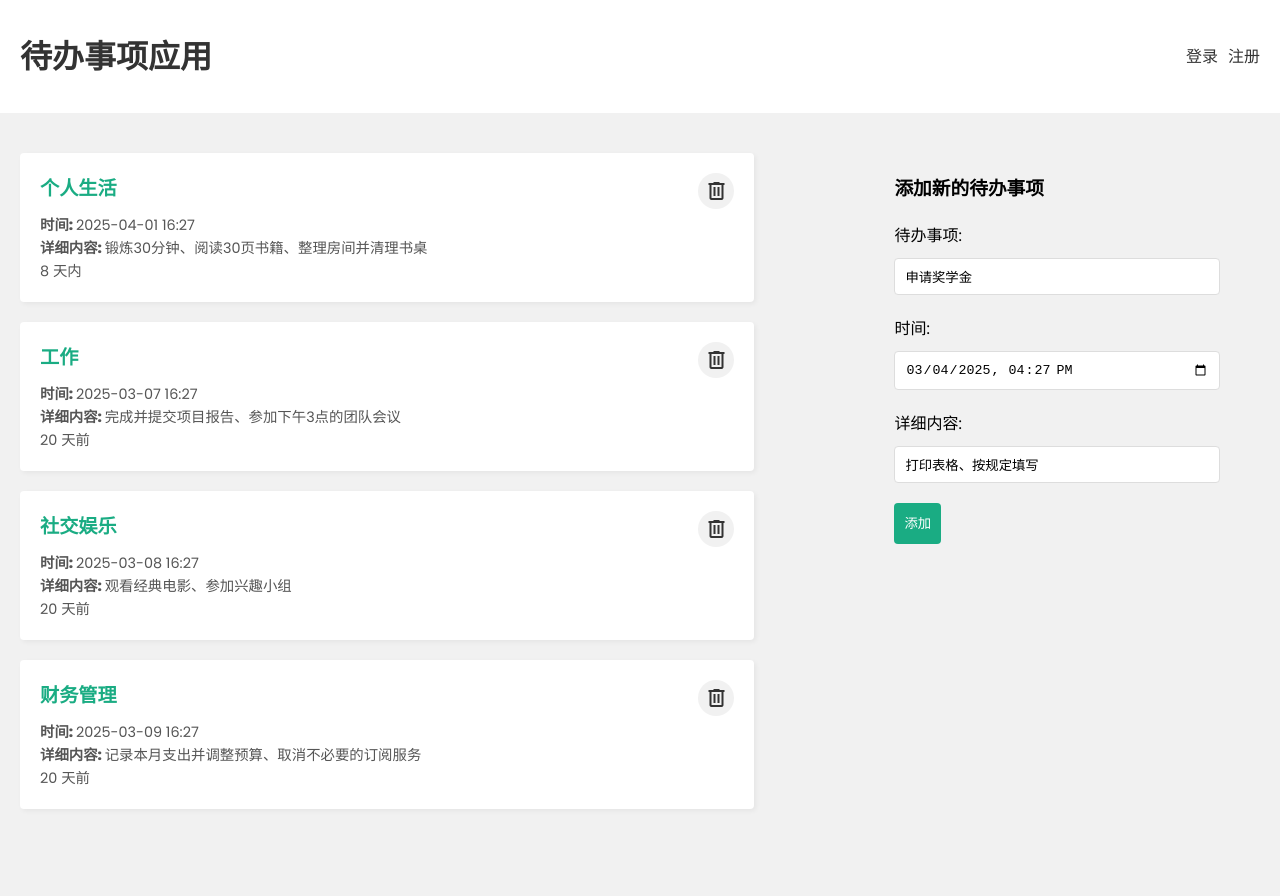
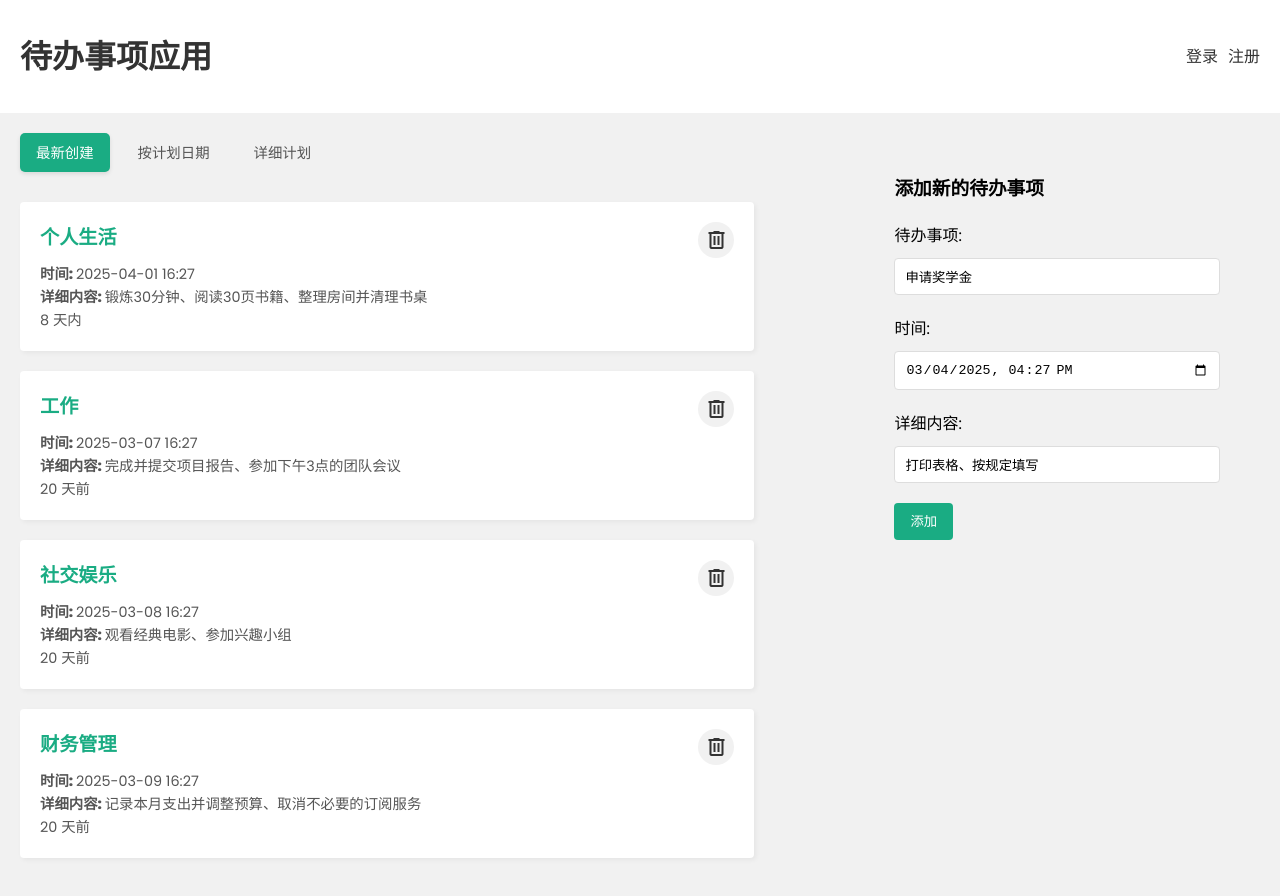
Before and after one commit to 409915016/vue-auth, a Vue app: page /#/ in a window 1280 px wide. Before the commit the page ends 849 px from the top, so only its background shows below. Built offline with nearby package versions, Linux system fonts and the light colour scheme; data requests are answered from the project's data file.

Commit message:
添加排序功能

```diff
--- a/src/assets/main.css
+++ b/src/assets/main.css
@@ -31,7 +31,7 @@ form button {
     background: var(--primary);
     border: 0;
     color: #fff;
-    padding: 10px;
+    padding: 8px 16px;
     font-family: "Poppins";
     border-radius: 4px;
     cursor: pointer;
--- a/src/views/Home.vue
+++ b/src/views/Home.vue
@@ -1,7 +1,7 @@
 <script setup>
 import TodoForm from "@/components/TodoForm.vue";
 import TodoDetail from "@/components/TodoDetail.vue";
-import {onBeforeMount, ref} from "vue";
+import {onBeforeMount, ref, computed} from "vue";
 import axios from "axios";
 const todo_list = ref([
   // { _id: 1, title: '个人生活', date: '2025-04-01 16:27', description: '锻炼30分钟、阅读30页书籍、整理房间并清理书桌', createdAt: '2025-04-01 16:27'},
@@ -12,6 +12,44 @@ const todo_list = ref([
 
 const loading = ref(true)
 const error = ref(false)
+
+// 'createdAt' -> 最新日期,
+// 'date' -> 按计划日期
+// 'description' -> 详细计划,
+const currentSort = ref("createdAt");
+
+// 排序逻辑：根据选中的复选框状态对列表进行排序
+const sortedTodos = computed(() => {
+  const sorted = [...todo_list.value];
+
+  if (currentSort.value === 'createdAt') {
+    // 按创建日期降序
+    return sorted.sort((a, b) => new Date(b.createdAt) - new Date(a.createdAt));
+  }
+
+  if (currentSort.value === 'date') {
+    // 按计划日期降序
+    return sorted.sort((a, b) => new Date(b.date) - new Date(a.date));
+  }
+
+  if (currentSort.value === 'description') {
+    // 按计划日期降序
+    return sorted.sort((a, b) => b.description.length - a.description.length);
+  }
+
+  // 默认顺序
+  return sorted;
+});
+// 复选框切换逻辑：确保每次只选中一个排序方式
+function handleSortChange(type) {
+  if (type === 'createdAt') {
+    sortByCreatedAt.value = !sortByCreatedAt.value;
+    if (sortByCreatedAt.value) sortByDate.value = false;
+  } else {
+    sortByDate.value = !sortByDate.value;
+    if (sortByDate.value) sortByCreatedAt.value = false;
+  }
+}
 
 function onTodoDeleteHandle (value){
   console.log('in App.vue. Delete todo is: ', value)
@@ -79,11 +117,48 @@ onBeforeMount(()=>{
     </template>
     <template v-else>
       <div class="todo-list fadeIn">
-        <TodoDetail
-            @delete="onTodoDeleteHandle"
-            v-for="todo in todo_list"
-            :value="todo"
-            :key="todo.id"/>
+        <!-- 排序单选按钮区域 -->
+        <div class="sort-controls">
+          <div class="radio-group">
+            <label class="custom-radio">
+              <input
+                  type="radio"
+                  name="sort"
+                  value="createdAt"
+                  v-model="currentSort"
+              >
+              <span class="radio-text">最新创建</span>
+            </label>
+            <label class="custom-radio">
+              <input
+                  type="radio"
+                  name="sort"
+                  value="date"
+                  v-model="currentSort"
+              >
+              <span class="radio-text">按计划日期</span>
+            </label>
+            <label class="custom-radio">
+              <input
+                  type="radio"
+                  name="sort"
+                  value="description"
+                  v-model="currentSort"
+              >
+              <span class="radio-text">详细计划</span>
+            </label>
+          </div>
+        </div>
+
+        <!-- 使用排序后的列表渲染 -->
+        <div class="todo-list-wrapper">
+          <TodoDetail
+              @delete="onTodoDeleteHandle"
+              v-for="todo in sortedTodos"
+              :value="todo"
+              :key="todo.id"/>
+        </div>
+
       </div>
       <div class="todo-form fadeIn">
         <TodoForm @onSubmit="onTodoFormSubmitHandle"/>
@@ -134,4 +209,44 @@ onBeforeMount(()=>{
 .todo-form {
   flex-grow: 1;
 }
+.todo-list-wrapper {
+  margin-top: 30px;
+}
+/* 自定义单选按钮样式 */
+.radio-group {
+  display: flex;
+  gap: 12px; /* 按钮之间的间距 */
+}
+.custom-radio {
+  cursor: pointer;
+  position: relative;
+}
+/* 隐藏原生单选按钮 */
+.custom-radio input[type="radio"] {
+  opacity: 0;
+  position: absolute;
+  width: 0;
+  height: 0;
+}
+/* 单选按钮的文字样式（未选中状态） */
+.radio-text {
+  display: inline-block;
+  padding: 8px 16px;
+  border-radius: 5px; /* 圆角 */
+  font-size: 0.9em;
+  color: #555;
+  transition: all 0.3s ease; /* 过渡动画 */
+}
+/* 选中状态的样式 */
+.custom-radio input[type="radio"]:checked + .radio-text {
+  background-color: #1aac83; /* 选中时的背景色 */
+  color: white; /* 选中时的文字颜色 */
+  box-shadow: 0 2px 4px rgba(0, 0, 0, 0.1);
+}
+/* 鼠标悬停效果 */
+.custom-radio:hover .radio-text {
+  color: #1aac83;
+  background-color: rgba(26, 172, 131, 0.1);
+}
+
 </style>
```
